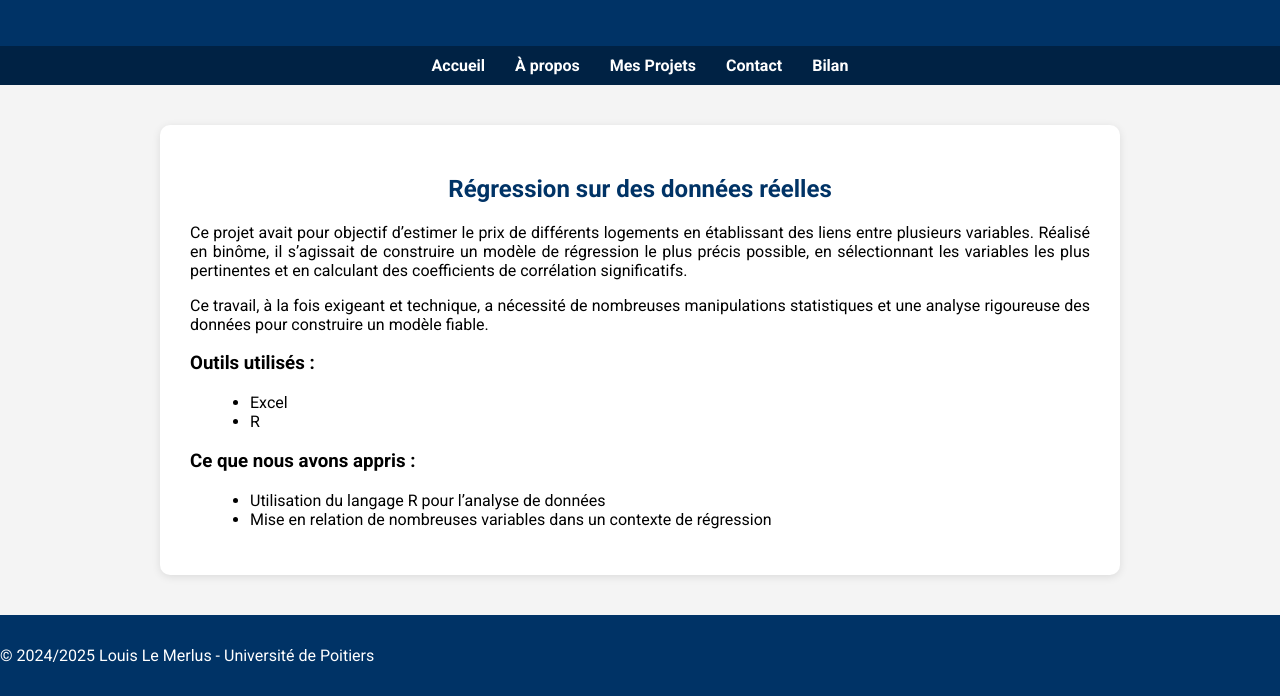
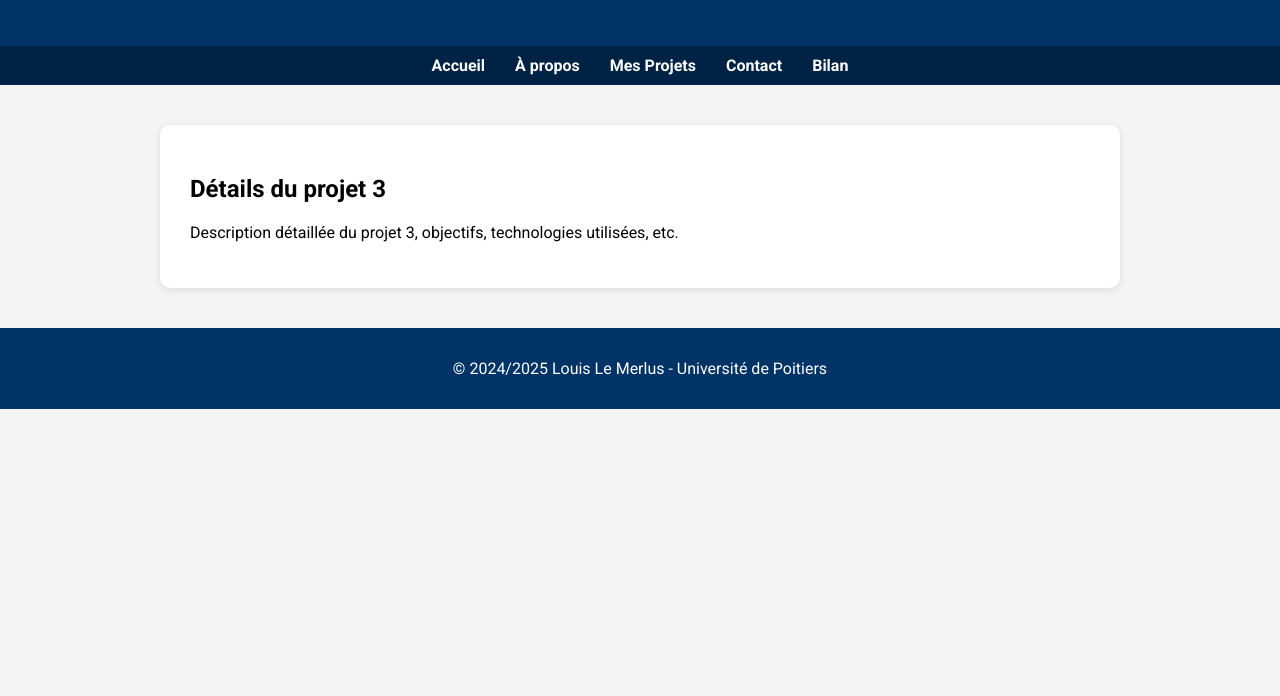
Before and after one commit to louislemerlus/louislemerlus.github.io, a plain HTML site: page Mes Projets/projet4.html in a window 1280 px wide. Shown: the part 115-811 px from the top of the page. Drawn offline with Linux system fonts and the light colour scheme.

Commit message:
Update projet4.html

```diff
--- a/Mes Projets/projet4.html
+++ b/Mes Projets/projet4.html
@@ -3,7 +3,7 @@
 <head>
   <meta charset="UTF-8">
   <meta name="viewport" content="width=device-width, initial-scale=1.0">
-  <title>Projet 4 - Louis Le Merlus</title>
+  <title>Projet 3 - Louis Le Merlus</title>
   <link href="https://fonts.googleapis.com/css2?family=Roboto:wght@400;700&display=swap" rel="stylesheet">
   <style>
     body {
@@ -48,17 +48,6 @@
       border-radius: 10px;
       box-shadow: 0 2px 8px rgba(0, 0, 0, 0.1);
     }
-    h2 {
-      color: #003366;
-      text-align: center;
-    }
-    p {
-      text-align: justify;
-      margin-bottom: 1em;
-    }
-    ul {
-      margin-left: 20px;
-    }
     footer {
       background-color: #003366;
       color: white;
@@ -70,7 +59,7 @@
 </head>
 <body>
   <header>
-    <h1>Projet 4</h1>
+    <h1>Mise en œuvre d'une enquête</h1>
   </header>
   <nav>
     <ul>
@@ -82,22 +71,8 @@
     </ul>
   </nav>
   <div class="container">
-    <h2>Régression sur des données réelles</h2>
-    <p>Ce projet avait pour objectif d’estimer le prix de différents logements en établissant des liens entre plusieurs variables. Réalisé en binôme, il s’agissait de construire un modèle de régression le plus précis possible, en sélectionnant les variables les plus pertinentes et en calculant des coefficients de corrélation significatifs.</p>
-
-    <p>Ce travail, à la fois exigeant et technique, a nécessité de nombreuses manipulations statistiques et une analyse rigoureuse des données pour construire un modèle fiable.</p>
-
-    <h3>Outils utilisés :</h3>
-    <ul>
-      <li>Excel</li>
-      <li>R</li>
-    </ul>
-
-    <h3>Ce que nous avons appris :</h3>
-    <ul>
-      <li>Utilisation du langage R pour l’analyse de données</li>
-      <li>Mise en relation de nombreuses variables dans un contexte de régression</li>
-    </ul>
+    <h2>Détails du projet 3</h2>
+    <p>Description détaillée du projet 3, objectifs, technologies utilisées, etc.</p>
   </div>
   <footer>
     <p>&copy; 2024/2025 Louis Le Merlus - Université de Poitiers</p>
```
